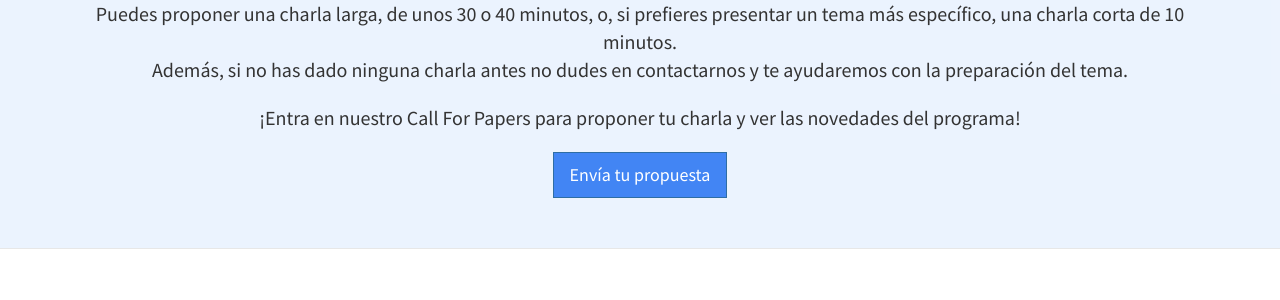
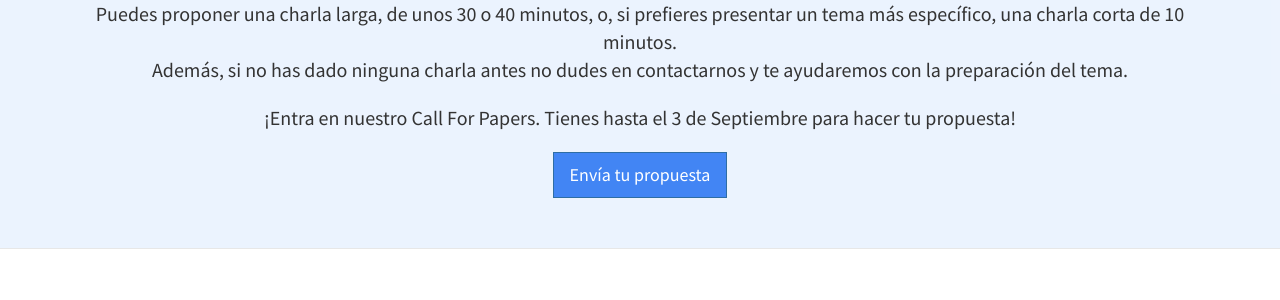
Before and after one commit to MulleresTechZgz/wtmz17.github.io, a Jekyll site: the page built from index.html, in a window 1280 px wide and 900 px high, scrolled down 4070 px. Shown: the part 155-455 px from the top of the window. Built offline with Jekyll 4.4.1, drawn with Linux system fonts in a browser that asks for light colours.

Commit message:
end date C4P

```diff
--- a/_includes/join_speakers.html
+++ b/_includes/join_speakers.html
@@ -32,8 +32,9 @@
 
             <div class="row">
                 <div class="col-lg-12 text-center">
-                    <p class="lead">¡Entra en nuestro Call For Papers para proponer tu charla y ver las novedades del programa! </p>
+                    <p class="lead">¡Entra en nuestro Call For Papers. Tienes hasta el 3 de Septiembre para hacer tu propuesta! </p>
                 </div>
+
 
             </div>
 
```
